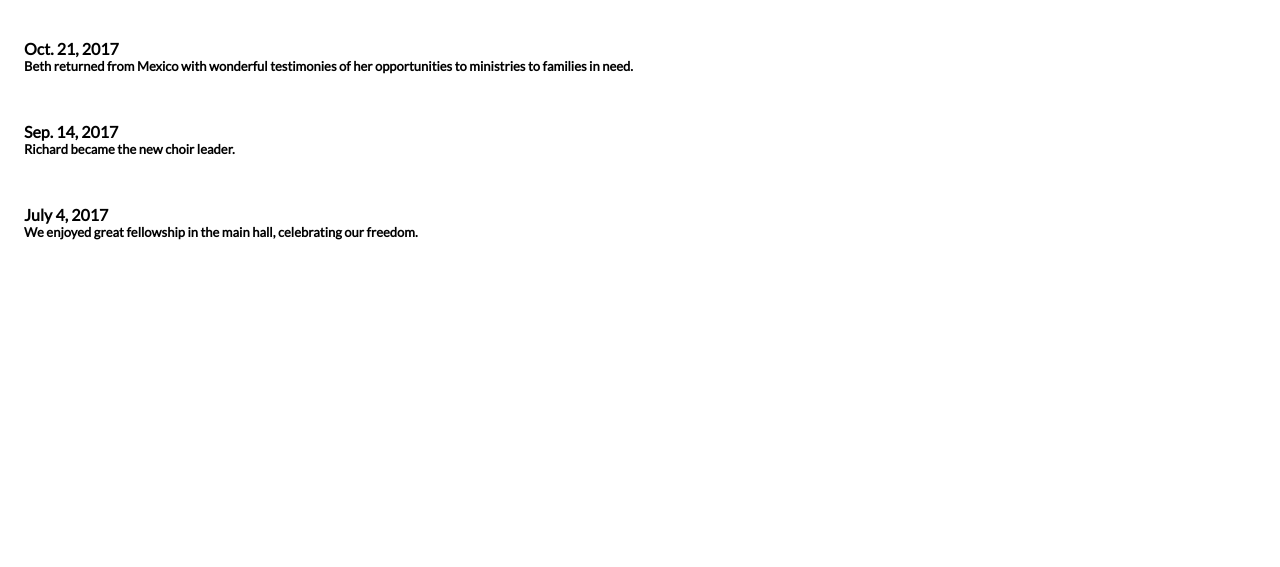
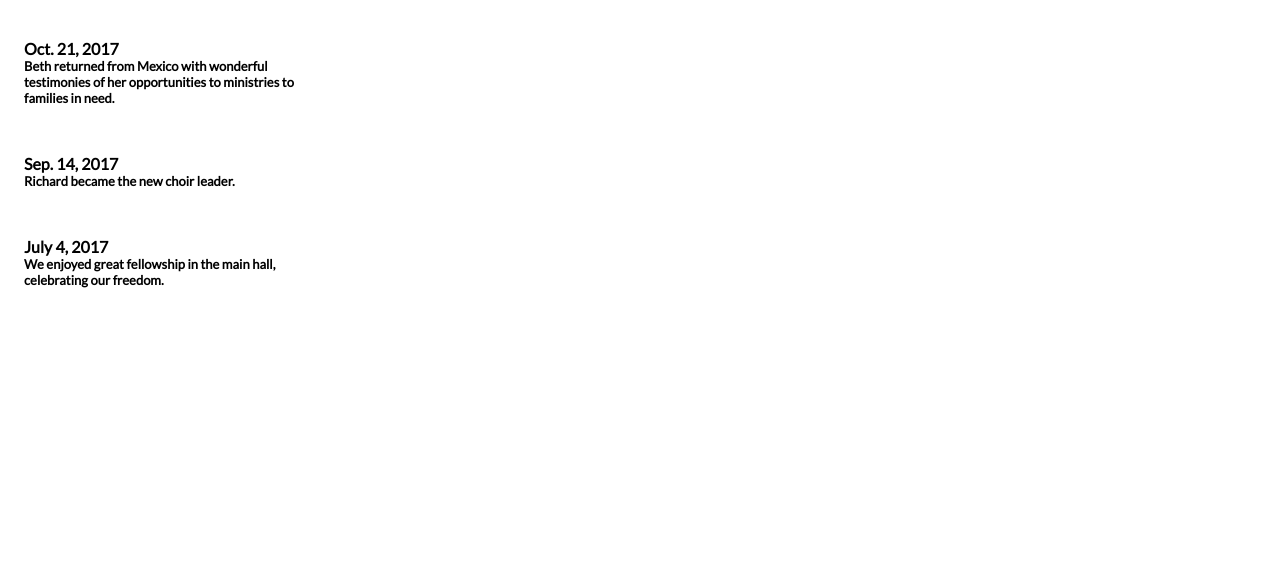
Before and after one commit to umcy/news, a plain HTML site: page index.html in a window 1280 px wide. Shown: the part 233-800 px from the top of the page. Drawn offline with Linux system fonts and the light colour scheme.

Commit message:
Update index.html

```diff
--- a/index.html
+++ b/index.html
@@ -84,7 +84,8 @@ border:2px solid skyblue;
  max-width:13.5em;
 }
 
-h4 {padding: 1.5em;}
+h4 {padding: 1.5em;
+  max-width:20.5em;}
 h5 {padding: 0.9em}
 h0 {padding: 1em}
 </style>
```
